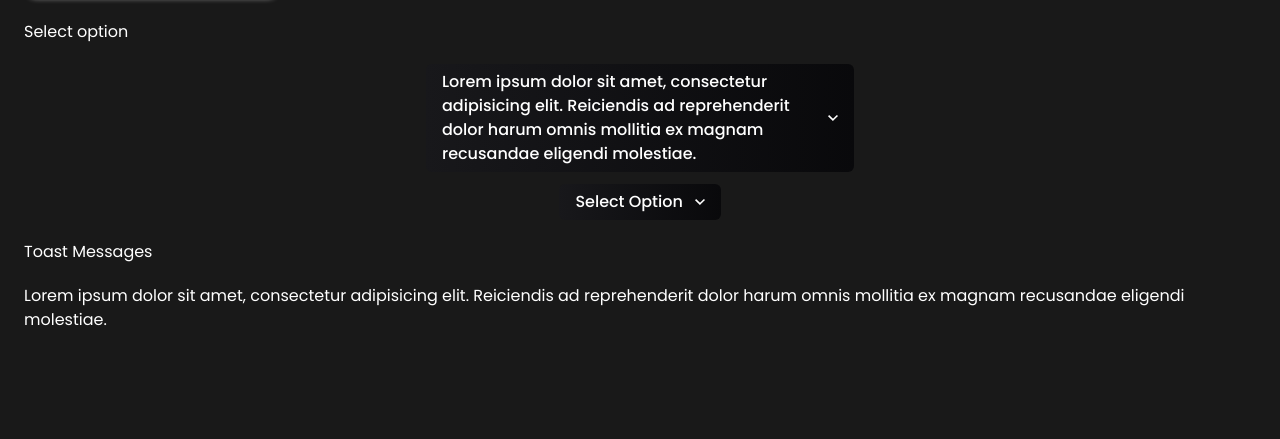
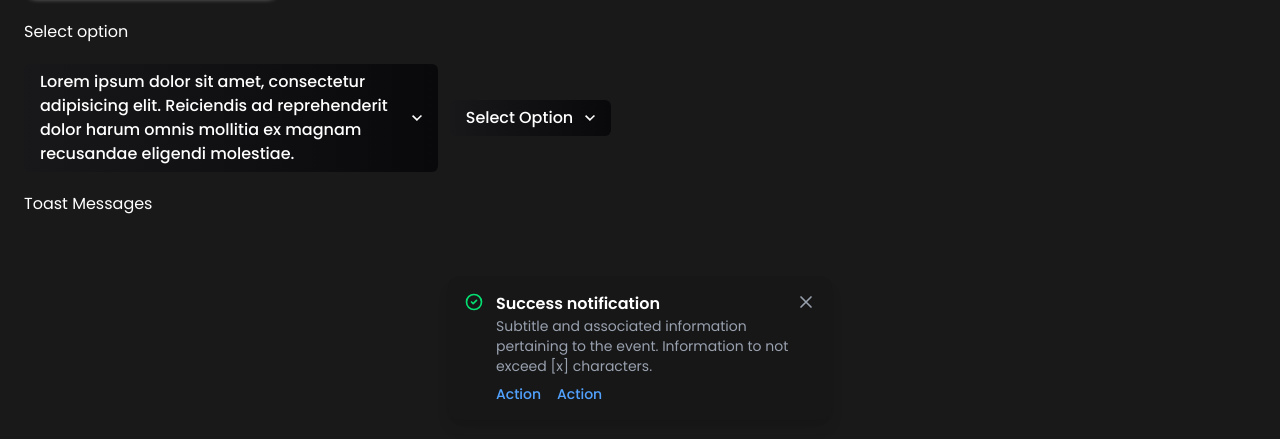
Before and after one commit to ganeshbelote/My-React-Component-Library, a React (Vite) app: page / in a window 1280 px wide. Shown: the part 2313-2752 px from the top of the page. Built offline with nearby package versions, Linux system fonts and the light colour scheme.

Commit message:
Fix & Added : Minor fixes and Basic Setup of Toast component

```diff
--- a/src/App.tsx
+++ b/src/App.tsx
@@ -26,6 +26,7 @@ import TabBar from './components/bars/TabBar'
 import NavBar from './components/bars/NavBar'
 import Select from './components/select-option/Select'
 import Option from './components/select-option/Option'
+import Toast from './components/toast/Toast'
 
 const menuOptions: MenuOptionType[] = [
   {
@@ -136,20 +137,21 @@ function App () {
     <div className='p-6 text-white flex flex-col gap-5'>
       <h2>Buttons</h2>
       <div className='btn-container flex flex-wrap gap-3'>
-        <BasicBtn Content='Click me' Shadow={true} />
+        <BasicBtn Content='Click me' Shadow={true} onClick={() => console.log('basic')}/>
         <LoadingBtn Border={true} />
         <PrevBtn onClick={() => console.log('prev')} />
         <NextBtn onClick={() => console.log('next')} />
-        <RoundedBtn Src={penSvg} Size='large' />
+        <RoundedBtn Src={penSvg} Size='large' onClick={() => console.log('rounded')}/>
         <ColoredBtn
           Animated={true}
           Shadow={true}
           Border={true}
           Content='Click me'
           Color='blue'
+          onClick={() => console.log('colored')}
         />
         <ExpandableBtn
-          onToggle={(active) => console.log(active)}
+          onToggle={(active) => console.log('animated' + active)}
           NavIcon='Home'
           Content='Accusantium'
           Color='blue'
@@ -173,8 +175,8 @@ function App () {
       </div>
       <h2>Input fields</h2>
       <div className='btn-container flex flex-wrap gap-3'>
-        <BasicInp Corner='pill' placeholder='username' />
-        <PasswordInp Corner='rounded' Placeholder={true} placeholder='jgjdsh' />
+        <BasicInp Corner='pill' placeholder='username' onChange={e => console.log(e.target.value)}/>
+        <PasswordInp Corner='rounded' Placeholder={true} placeholder='jgjdsh' onChange={e => console.log(e.target.value)}/>
       </div>
       <h2>Auth Forms</h2>
       <div className='form-container flex flex-col gap-3'>
@@ -274,7 +276,7 @@ function App () {
         />
       </div>
       <h2>Select option</h2>
-      <div className='container flex flex-col gap-3'>
+      <div className='container flex flex-wrap gap-3'>
           <Select Title='Lorem ipsum dolor sit amet, consectetur adipisicing elit. Reiciendis ad reprehenderit dolor harum omnis mollitia ex magnam recusandae eligendi molestiae.' onChange={e => console.log(e.target.value)}>
             <Option value='male'>Male</Option>
             <Option value='female'>Female</Option>
@@ -288,7 +290,7 @@ function App () {
       </div>
       <h2>Toast Messages</h2>
       <div className='container min-h-screen flex flex-col gap-3'>
-          Lorem ipsum dolor sit amet, consectetur adipisicing elit. Reiciendis ad reprehenderit dolor harum omnis mollitia ex magnam recusandae eligendi molestiae.
+          <Toast/>
       </div>
     </div>
   )
--- a/src/components/accordion/Accordion.tsx
+++ b/src/components/accordion/Accordion.tsx
@@ -75,7 +75,7 @@ const Accordion = ({
 
   return (
     <motion.div
-      className={`relative ${textColors[Color]} ${
+      className={`relative overflow-hidden ${textColors[Color]} ${
         Border && 'border-[1.5px]'
       } max-w-[30rem] px-2 py-1.5 pr-8 cursor-pointer flex flex-col items-center rounded-sm ${
         active || lock
--- a/src/components/input/PasswordInp.tsx
+++ b/src/components/input/PasswordInp.tsx
@@ -50,14 +50,14 @@ const PasswordInp = ({
   }, [Corner])
 
   return (
-    <div className='relative flex flex-col justify-center'>
+    <div className='relative min-w-[220px] max-w-3xs flex flex-col justify-center'>
       {Lable && <label htmlFor={id}>Password</label>}
       <input
         id={id}
         name={id}
         {...rest}
         className={clsx(
-          'min-w-[220px] max-w-3xs outline-0 px-4 py-2.5 pr-10 text-sm',
+          'outline-0 px-4 py-2.5 pr-10 text-sm',
           Border && 'border-[1.5px]',
           textColors[Color],
           cornerStyle,
--- /dev/null
+++ b/src/components/toast/Toast.tsx
@@ -0,0 +1,61 @@
+const Toast = () => {
+  return (
+    <div className='max-w-sm mx-auto mt-10'>
+      <div className='flex items-start justify-between p-4 rounded-xl shadow-lg bg-neutral-900 text-white'>
+        {/* Left Section */}
+        <div className='flex items-start gap-3'>
+          {/* Icon */}
+          <div className='flex-shrink-0'>
+            <svg
+              className='w-5 h-5 text-green-400'
+              fill='none'
+              stroke='currentColor'
+              strokeWidth='2'
+              viewBox='0 0 24 24'
+            >
+              <path
+                strokeLinecap='round'
+                strokeLinejoin='round'
+                d='M9 12l2 2 4-4m6 2a9 9 0 11-18 0 9 9 0 0118 0z'
+              />
+            </svg>
+          </div>
+
+          {/* Content */}
+          <div>
+            <h4 className='font-semibold'>Success notification</h4>
+            <p className='text-sm text-gray-400'>
+              Subtitle and associated information pertaining to the event.
+              Information to not exceed [x] characters.
+            </p>
+
+            {/* Actions */}
+            <div className='flex gap-4 mt-2 text-sm font-medium text-blue-400'>
+              <button className='hover:underline'>Action</button>
+              <button className='hover:underline'>Action</button>
+            </div>
+          </div>
+        </div>
+
+        {/* Close Button */}
+        <button className='text-gray-400 hover:text-gray-200'>
+          <svg
+            className='w-5 h-5'
+            fill='none'
+            stroke='currentColor'
+            strokeWidth='2'
+            viewBox='0 0 24 24'
+          >
+            <path
+              strokeLinecap='round'
+              strokeLinejoin='round'
+              d='M6 18L18 6M6 6l12 12'
+            />
+          </svg>
+        </button>
+      </div>
+    </div>
+  )
+}
+
+export default Toast
```
